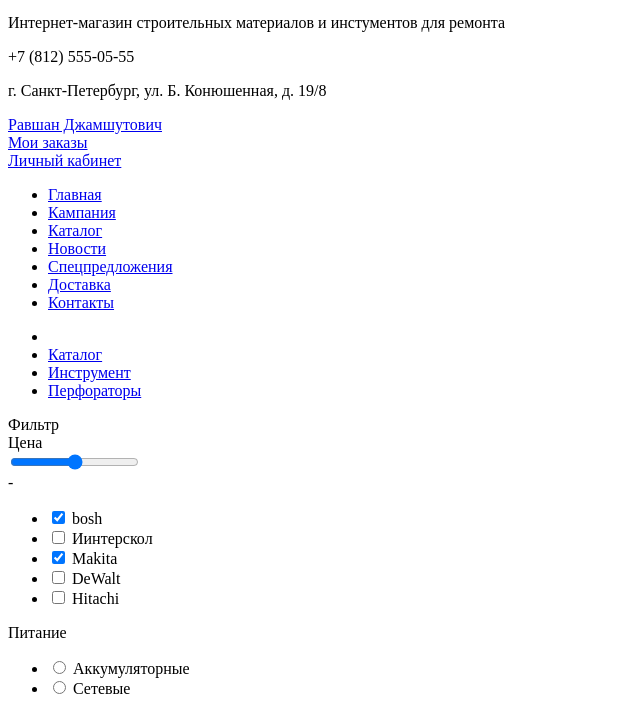
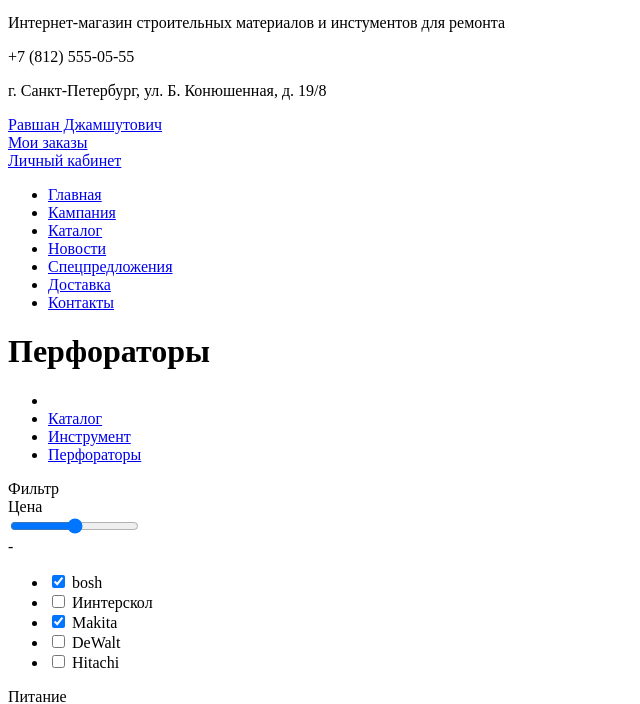
Before and after one commit to Marochkin/195838-technomart, a plain HTML site: page catalog.html in a window 1280 px wide. Shown: the part 103-807 px from the top of the page, without its empty margins (0-640 px from the left). Drawn offline with Linux system fonts and the light colour scheme.

Commit message:
catalog-fix2
catalog-fix2

```diff
--- a/catalog.html
+++ b/catalog.html
@@ -80,7 +80,9 @@
 
 <main class="main">
   <div class="container">
-
+<div class="content">
+  <h1>Перфораторы</h1>
+</div>
     <nav class="breadcrumbs">
      <ul>
       <li> <a href="#"></a> </li>
```
